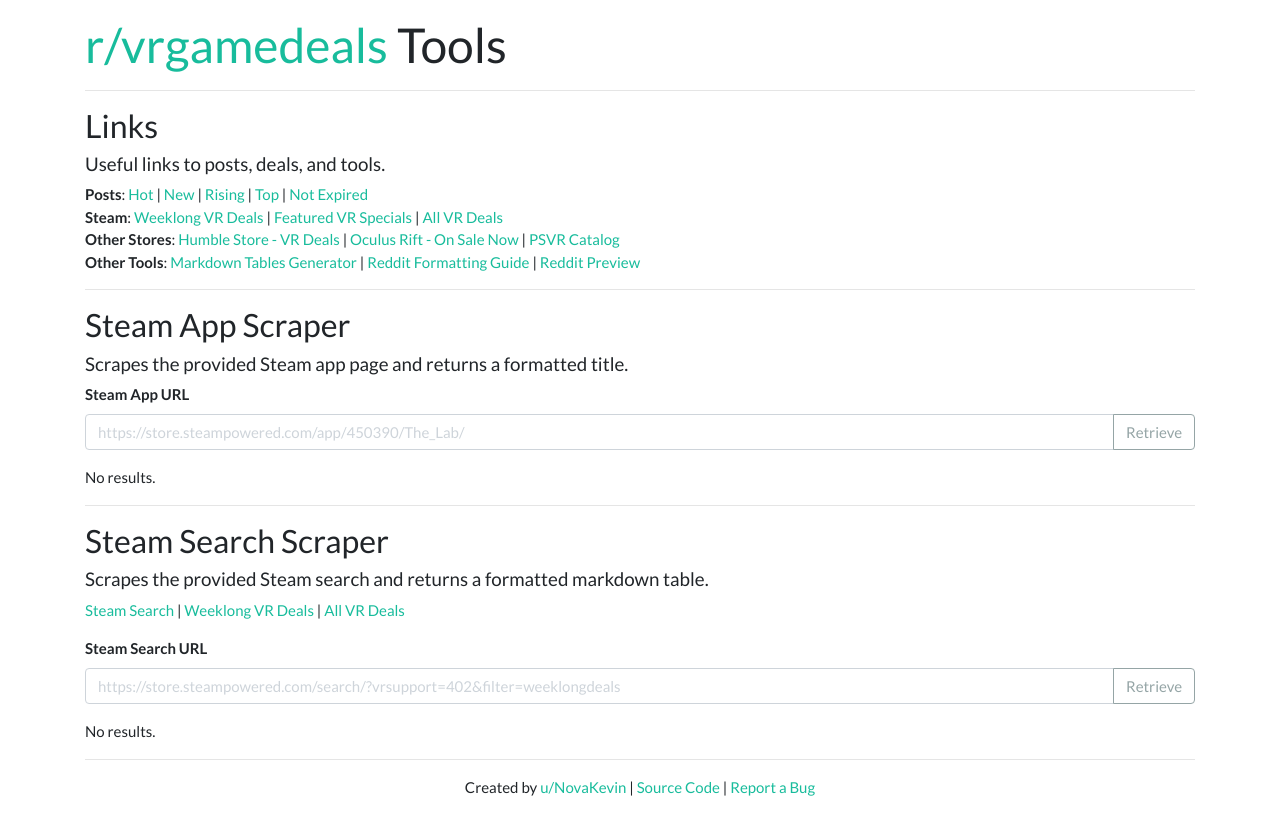
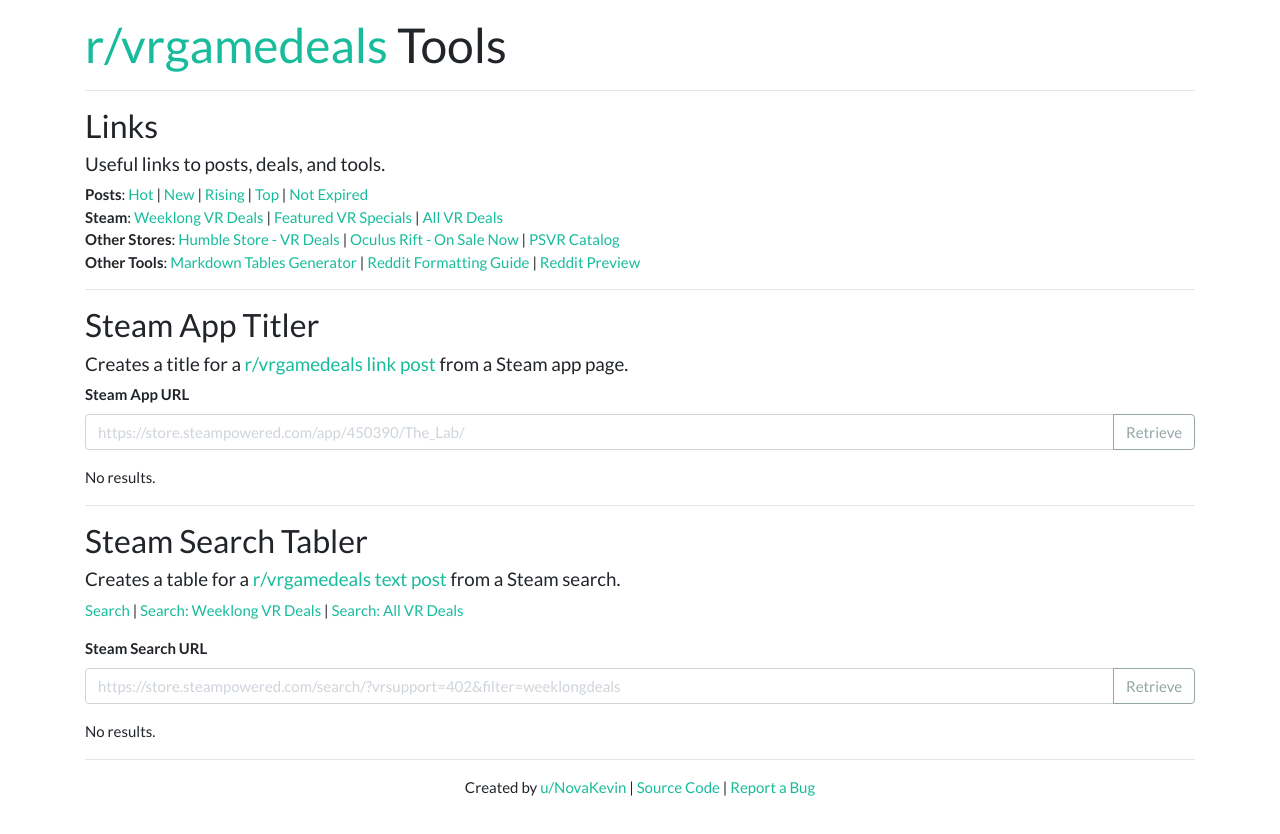
Before and after one commit to KevinNovak/vrgamedeals-Tools, a website: page public/index.html in a window 1280 px wide. Drawn offline with nearby package versions, Linux system fonts and the light colour scheme.

Commit message:
Clearer descriptions

```diff
--- a/public/index.html
+++ b/public/index.html
@@ -124,9 +124,15 @@
           <hr />
 
           <div class="module">
-            <h3>Steam App Scraper</h3>
+            <h3>Steam App Titler</h3>
             <h5>
-              Scrapes the provided Steam app page and returns a formatted title.
+              Creates a title for a
+              <a
+                href="https://www.reddit.com/r/vrgamedeals/submit"
+                target="_blank"
+                >r/vrgamedeals link post</a
+              >
+              from a Steam app page.
             </h5>
             <label for="steam-app-url"><b>Steam App URL</b></label>
             <div class="input-group mb-3">
@@ -155,26 +161,31 @@
           <hr />
 
           <div class="module">
-            <h3>Steam Search Scraper</h3>
+            <h3>Steam Search Tabler</h3>
             <h5>
-              Scrapes the provided Steam search and returns a formatted markdown
-              table.
+              Creates a table for a
+              <a
+                href="https://www.reddit.com/r/vrgamedeals/submit?selftext=true"
+                target="_blank"
+                >r/vrgamedeals text post</a
+              >
+              from a Steam search.
             </h5>
             <p>
               <a href="https://store.steampowered.com/search/" target="_blank"
-                >Steam Search</a
+                >Search</a
               >
               |
               <a
                 href="https://store.steampowered.com/search/?vrsupport=402&filter=weeklongdeals"
                 target="_blank"
-                >Weeklong VR Deals</a
+                >Search: Weeklong VR Deals</a
               >
               |
               <a
                 href="https://store.steampowered.com/search/?specials=1&vrsupport=402"
                 target="_blank"
-                >All VR Deals</a
+                >Search: All VR Deals</a
               >
             </p>
             <label for="steam-search-url"><b>Steam Search URL</b></label>
```
